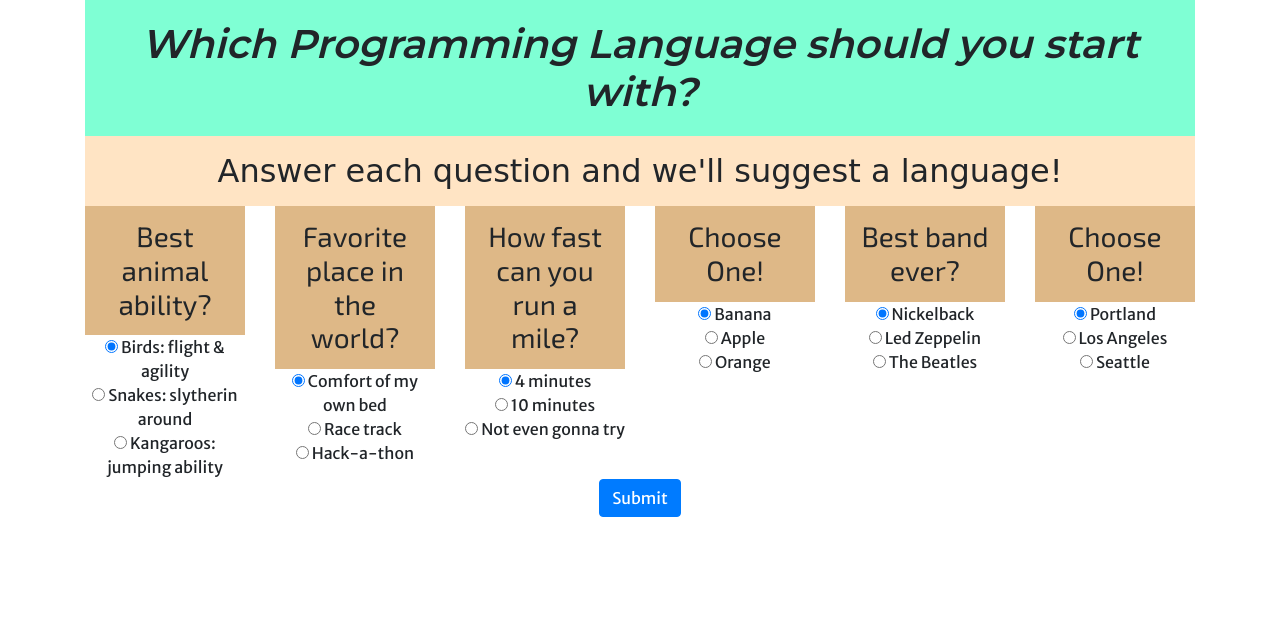
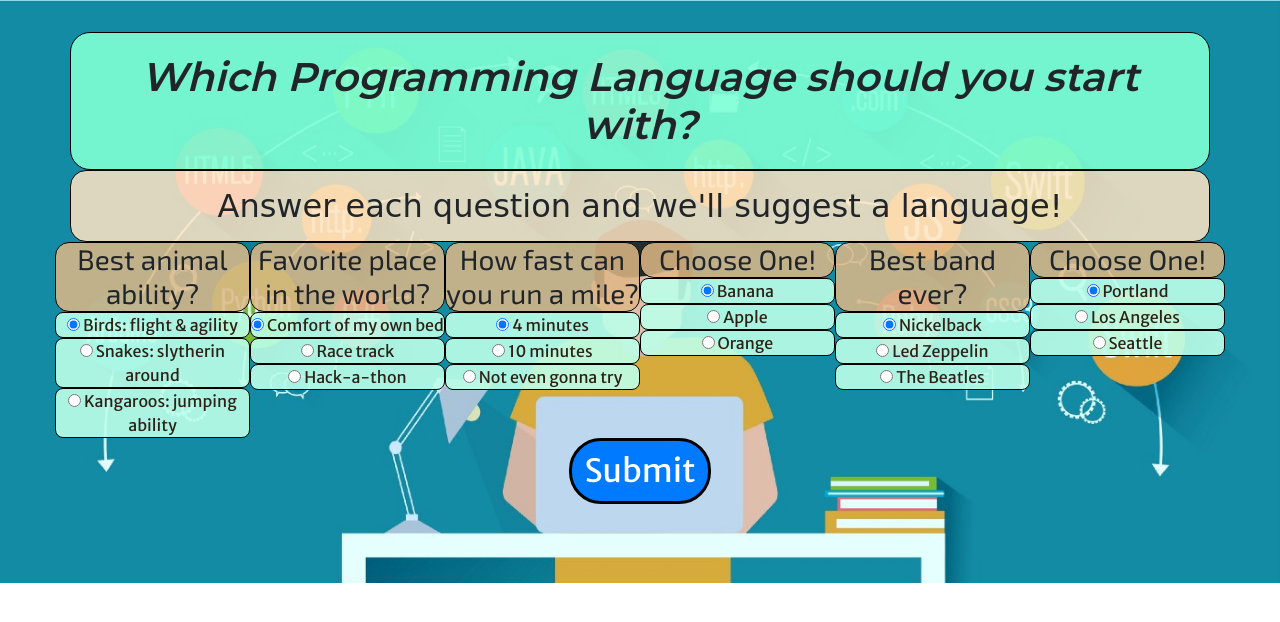
Before and after one commit to leesga8/language-suggester, a plain HTML site: page index.html in a window 1280 px wide. Drawn offline with Linux system fonts and the light colour scheme; a web font is replaced by a local one.

Commit message:
add background image, borders and colors in css for headers and labels

```diff
--- a/css/styles.css
+++ b/css/styles.css
@@ -6,30 +6,47 @@ font-family: 'Rampart One', cursive;
 */
 
 body {
+  background-image: url(/img/background.jpeg);
+  background-repeat: no-repeat;
+  background-size: cover;
   font-family: 'Merriweather Sans', sans-serif;
   text-align: center;
+
 }
+
+.container {
+  margin-top: 2em;
+  padding: 0px;
+}
+
+/* BUG: PADDING AND MARGIN IS NOT LINED UP*/
 
 h1 {
 font-family: 'Montserrat', sans-serif;
-background-color: aquamarine;
+background-color: rgb(127, 255, 212, .9);
 padding: .5em;
 margin: 0px;
+border-radius: .5em;
+border: solid black thin;
 }
 
 h2 {
-  background-color:bisque;
+  background-color:rgb(255, 228, 196, .85);
   font-family: 'Rampart One', cursive;
   padding: .5em;
   margin: 0px;
+  border-radius: .5em;
+  border: solid black thin;
 }
 
 h3 {
 font-family: 'Exo 2', sans-serif;
-background-color:burlywood;
-padding: .5em;
+background-color:rgb(222, 184, 135, .85);
+padding: 0em;
 margin: 0px;
 box-sizing: border-box;
+border-radius: .5em;
+border: solid black thin;
 }
 
 label {
@@ -38,4 +55,19 @@ label {
   padding: 0px;
   margin: 0px;
   box-sizing: border-box;
+  background-color: rgba(189, 255, 233, 0.9);
+  color: rgb(45, 34, 22);
+
+  border-radius: .5em;
+  border: solid black thin;
 }
+
+.col-lg-2, .col-md-4 {
+  padding:0px;
+}
+
+.btn {
+  font-size: 2em;
+  border-radius: 1em;
+  border: solid black;
+}
```
Also changed, not shown: img/background.jpeg (added).
